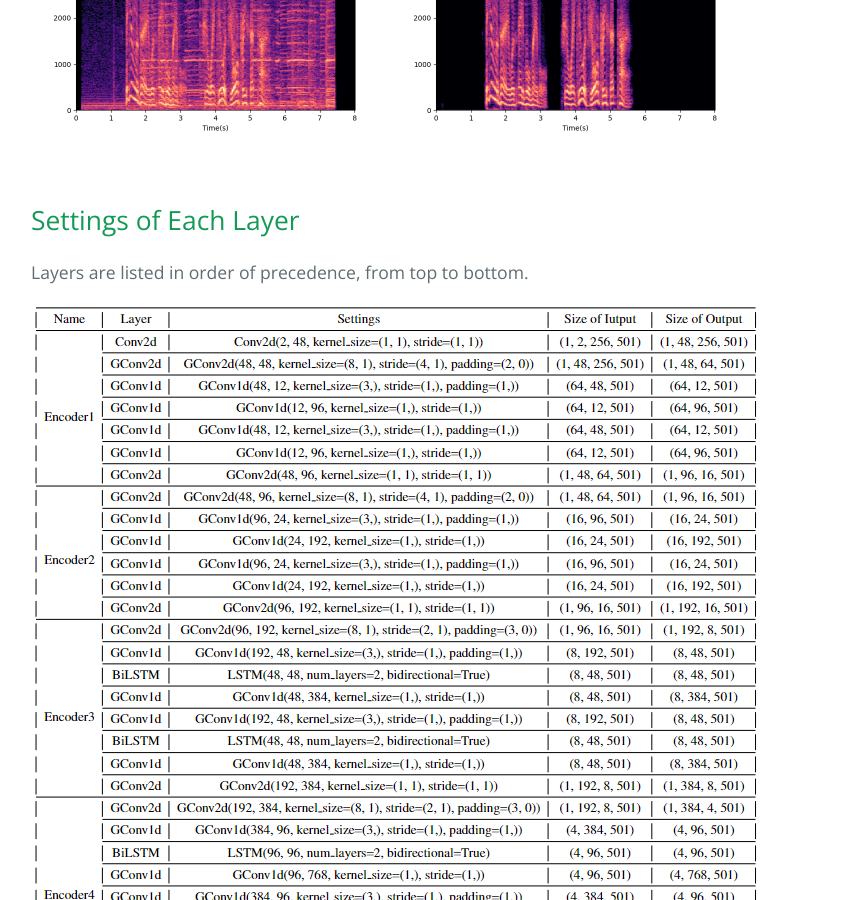
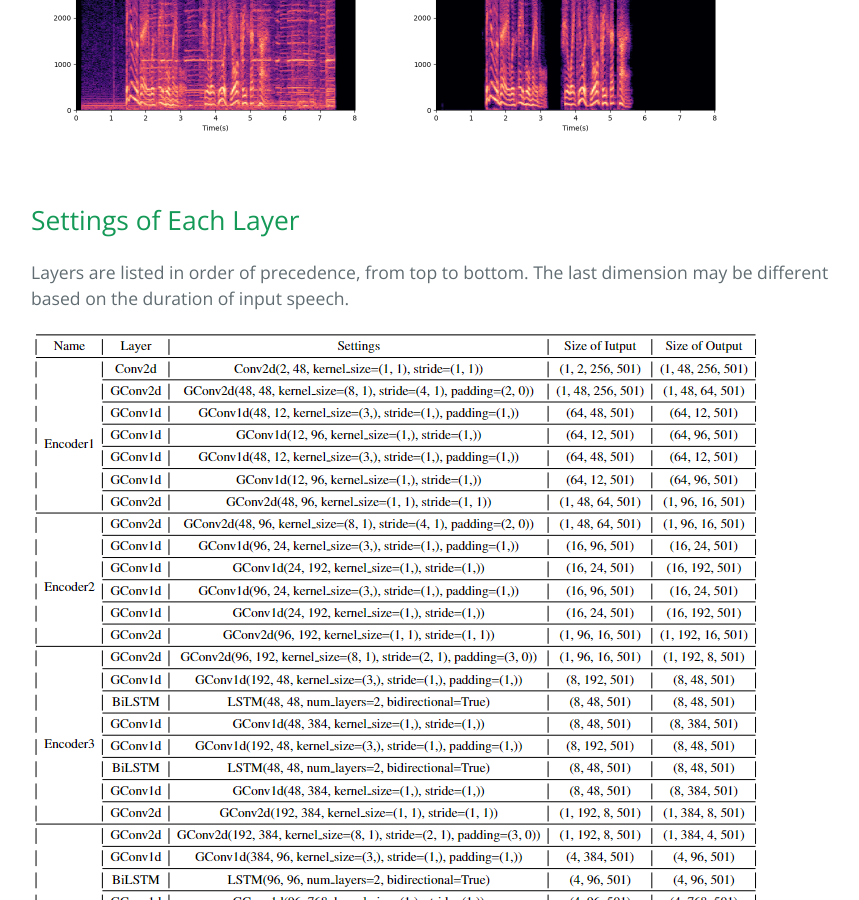
Before and after one commit to sdnetdemo/sdnetdemo.github.io, a Jekyll site: the page built from index.md, in a window 1280 px wide and 900 px high, scrolled down 3650 px. Shown: the whole window, without its empty margins (193-1052 px from the left). Built offline with Jekyll 4.4.1, drawn with Linux system fonts in a browser that asks for light colours; our own code applies the rules of GitHub Pages for plain Markdown files.

Commit message:
Update index.md

```diff
--- a/index.md
+++ b/index.md
@@ -70,7 +70,7 @@
 
 ## Settings of Each Layer
 
-Layers are listed in order of precedence, from top to bottom.
+Layers are listed in order of precedence, from top to bottom. The last dimension may be different based on the duration of input speech.
 
 <img src="img\Network Settings.PNG" alt="Network Settings" style="zoom:100%;" />
 
```
